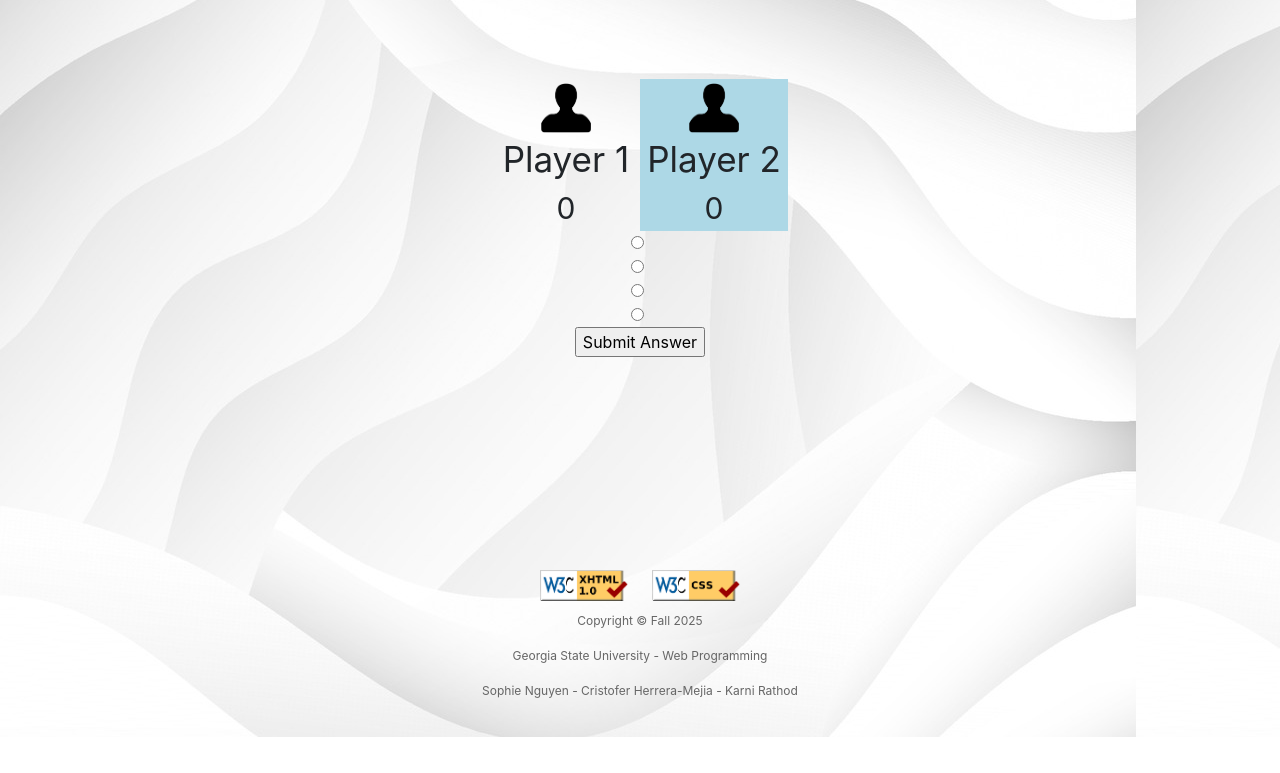
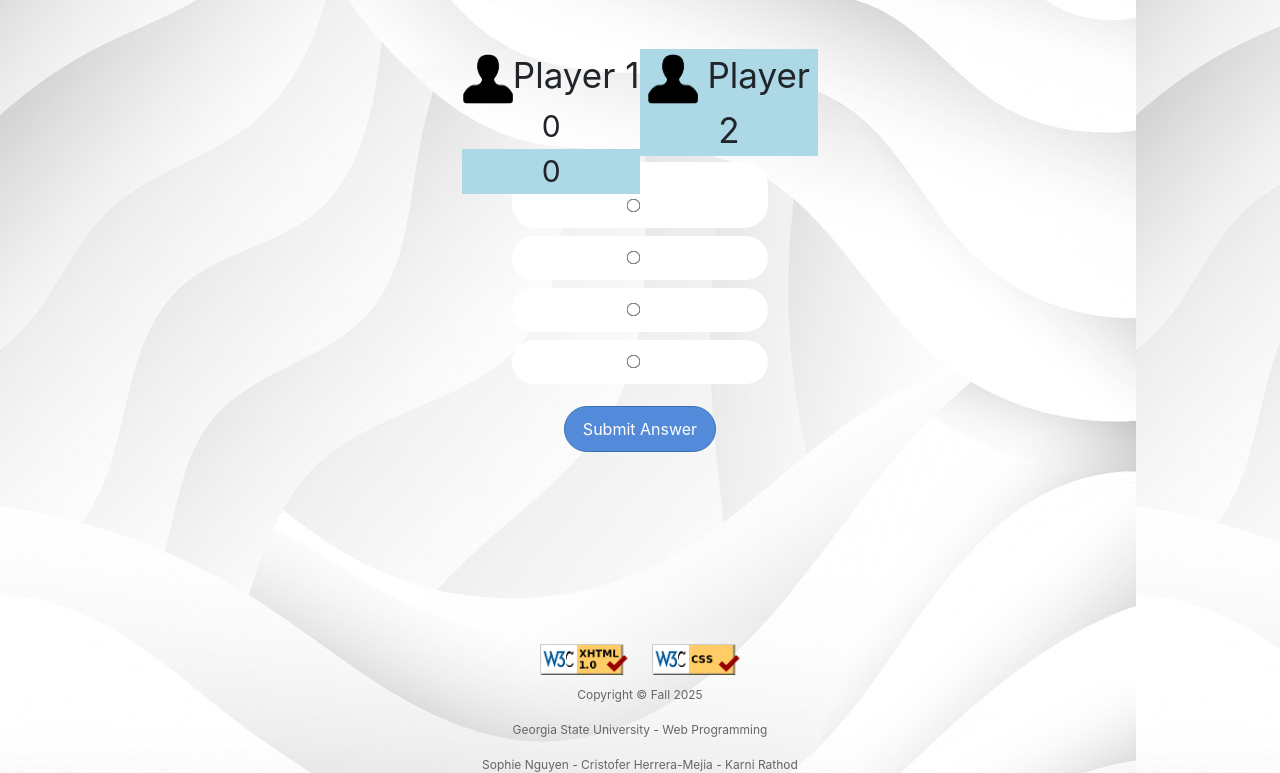
Before and after one commit to SophieNguyen113/Game-Show-Jeopardy-Battle-Arena, a PHP site: page /server/questionPage.php in a window 1280 px wide. Shown: the part 63-836 px from the top of the page. Before the commit the page ends 800 px from the top, so only its background shows below. Run offline with PHP 8.4, Linux system fonts and the light colour scheme; data that the repository does not hold is empty.

Commit message:
Updated UI for Question Page

```diff
--- a/client/questionPage.html
+++ b/client/questionPage.html
@@ -53,31 +53,41 @@
             </div>
         </div>
 
-        <br>
-
+        <div id="score_container_main">
             <form action="../server/index.php" method="post">
                 <div class="text-center">
+                    <div class="question-box">
                         <h2><?= $data["question"] ?></h2>
 
+                        <label class="answer-option">
                             <input type="radio" name="selectedAnswer" value="firstOption">
-                <label><?= $data["firstOption"] ?></label><br>
+                            <span class="answer-text"><?= $data["firstOption"] ?></span>
+                        </label>
 
+                        <label class="answer-option">
                             <input type="radio" name="selectedAnswer" value="secondOption">
-                <label><?= $data["secondOption"] ?></label><br>
+                            <span class="answer-text"><?= $data["secondOption"] ?></span>
+                        </label>
 
+                        <label class="answer-option">
                             <input type="radio" name="selectedAnswer" value="thirdOption">
-                <label><?= $data["thirdOption"] ?></label><br>
+                            <span class="answer-text"><?= $data["thirdOption"] ?></span>
+                        </label>
 
+                        <label class="answer-option">
                             <input type="radio" name="selectedAnswer" value="fourthOption">
-                <label><?= $data["fourthOption"] ?></label><br>
+                            <span class="answer-text"><?= $data["fourthOption"] ?></span>
+                        </label>
 
-                <input type="submit" name="answerButton" value="Submit Answer">
+                        <input class="submit-btn" type="submit" name="answerButton" value="Submit Answer">
+                    </div>
 
                     <input type="hidden" name="correctAnswer" value="<?= $data["correctAnswer"] ?>">
                     <input type="hidden" name="questionScore" value="<?= $data["questionScore"] ?>">
                     <input type="hidden" name="player1turn" value="<?= $player1turn ?>">
                 </div>
             </form>
+        </div>
     </main>
 
     <footer class="text-center site-footer">
--- a/server/questionPage.php
+++ b/server/questionPage.php
@@ -210,7 +210,7 @@ if (isset($_POST["firstfirst"])) {
 
 } elseif (isset($_POST["firstfourth"])) {
     $data = setQuestion4(
-        "What does CPU stand for?",
+        "What does CPU of computers stand for?",
         "firstOption",
         "Central Processing Unit",
         "Core Power Unit",
@@ -222,7 +222,7 @@ if (isset($_POST["firstfirst"])) {
 
 } elseif (isset($_POST["secondfourth"])) {
     $data = setQuestion4(
-        "Which company created the iPhone?",
+        "Which famous company created the iPhone?",
         "secondOption",
         "Samsung",
         "Apple",
@@ -234,7 +234,7 @@ if (isset($_POST["firstfirst"])) {
 
 } elseif (isset($_POST["thirdfourth"])) {
     $data = setQuestion4(
-        "What does HTML stand for?",
+        "What does HTML on coding language stand for?",
         "secondOption",
         "Hyper Trainer Markup Language",
         "Hyper Text Markup Language",
@@ -282,7 +282,7 @@ if (isset($_POST["firstfirst"])) {
 
 } elseif (isset($_POST["secondfifth"])) {
     $data = setQuestion4(
-        "Which movie has 'I'll be back'?",
+        "Which movie has famous quote 'I'll be back'?",
         "secondOption",
         "Rocky",
         "Terminator",
@@ -294,7 +294,7 @@ if (isset($_POST["firstfirst"])) {
 
 } elseif (isset($_POST["thirdfifth"])) {
     $data = setQuestion4(
-        "Who directed Inception?",
+        "Who directed Inception, a science fiction action film?",
         "thirdOption",
         "Steven Spielberg",
         "James Cameron",
@@ -306,7 +306,7 @@ if (isset($_POST["firstfirst"])) {
 
 } elseif (isset($_POST["fourthfifth"])) {
     $data = setQuestion4(
-        "Highest-grossing movie of all time?",
+        "What is the highest-grossing movie of all time?",
         "secondOption",
         "Avengers: Endgame",
         "Avatar",
@@ -318,7 +318,7 @@ if (isset($_POST["firstfirst"])) {
 
 } elseif (isset($_POST["fifthfifth"])) {
     $data = setQuestion4(
-        "Who is the 'Queen of Pop'?",
+        "Who is the well-known 'Queen of Pop'?",
         "secondOption",
         "Taylor Swift",
         "Madonna",
--- a/styles/style.css
+++ b/styles/style.css
@@ -37,7 +37,7 @@ main {
 }
 
 #score_container_main{
-  padding: 10%;
+  padding: 2%;
 }
 
 #game_cards_container{
@@ -53,6 +53,7 @@ main {
 
 #game_cards_container div div{
   text-align: center;
+  background: linear-gradient(180deg, #ffffff, lightblue);
 }
 
 .categoryHeader{
@@ -148,3 +149,56 @@ body div div button{
     margin: 0 10px;
     margin-bottom: 10px;
 }
+
+.question-box {
+  padding: 50px;
+  max-width: 1000px;
+  margin: 24px auto;
+}
+
+.question-box h2 {
+  color: #0f4ea8;
+  font-size: 1.6rem;
+  margin: 24px;
+}
+
+.answer-option {
+  display: block;
+  cursor: pointer;
+  margin: 8px 0;
+  padding: 10px 12px;
+  background: #fff;
+  transition: all 150ms ease;
+  align-items: center;
+  border-radius: 24px;
+}
+
+.answer-option:hover {
+  background: lightblue;
+}
+
+.answer-option input[type="radio"] {
+  margin-right: 12px;
+  transform: scale(1.05);
+}
+
+.answer-option input[type="radio"]:checked + .answer-text {
+  font-weight: 600;
+  color: #0f4ea8;
+}
+
+.submit-btn {
+  display: inline-block;
+  margin-top: 14px;
+  padding: 10px 18px;
+  background: #538bda;
+  color: #fff;
+  font-size: 1rem;
+  cursor: pointer;
+  border-radius: 24px;
+  border: 1px solid #3572b0;
+}
+
+.submit-btn:hover {
+  background: #0b3e83;
+}
```
Lines whose indentation alone changed are shown as unchanged.
